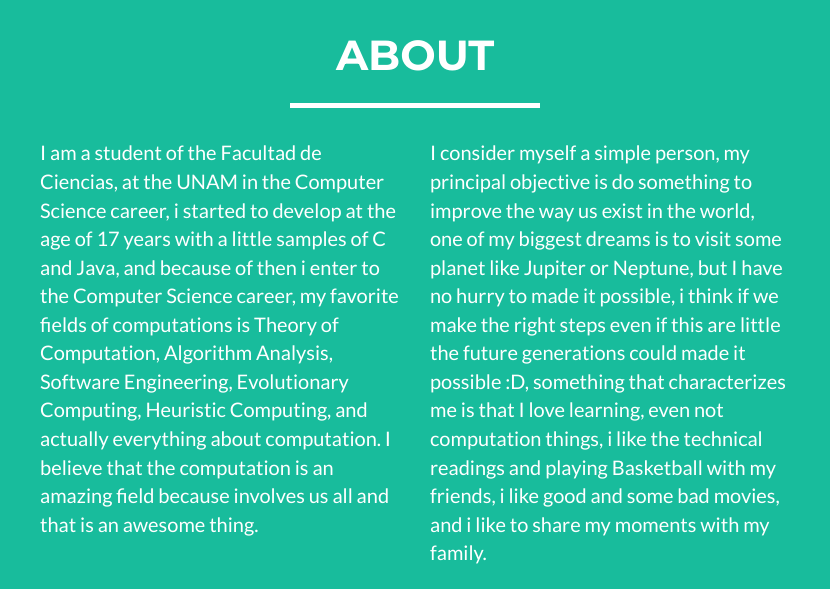
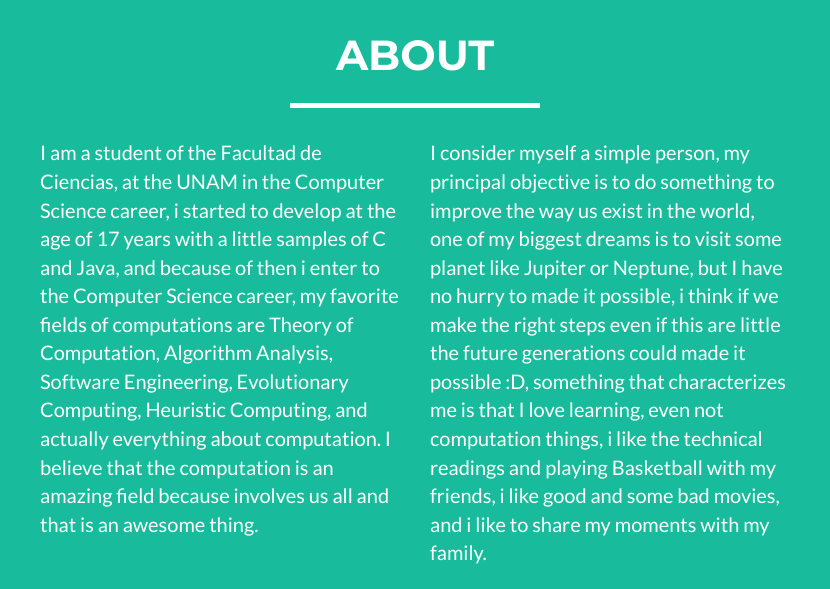
Before and after one commit to vavimayor159/vavimayor159.github.io, a website: page index.html in a window 1280 px wide. Shown: the part 1720-2309 px from the top of the page, 225-1055 px from the left. Drawn offline with nearby package versions, Linux system fonts and the light colour scheme.

Commit message:
Fixing some ortography

```diff
--- a/index.html
+++ b/index.html
@@ -169,13 +169,13 @@
                 <div class="col-lg-4 col-lg-offset-2">
                     <p>I am a student of the Facultad de Ciencias, at the UNAM in the Computer Science career,
                     i started to develop at the age of 17 years with a little samples of C and Java, and because of
-                    then i enter to the Computer Science career, my favorite fields of computations is Theory of Computation,
+                    then i enter to the Computer Science career, my favorite fields of computations are Theory of Computation,
                     Algorithm Analysis, Software Engineering, Evolutionary Computing, Heuristic Computing,
                     and actually everything about computation. I believe that the computation is an amazing field
                     because involves us all and that is an awesome thing.</p>
                 </div>
                 <div class="col-lg-4">
-                    <p>I consider myself a simple person, my principal objective is do something to improve the way
+                    <p>I consider myself a simple person, my principal objective is to do something to improve the way
                     us exist in the world, one of my biggest dreams is to visit some planet like Jupiter or Neptune,
                     but I have no hurry to made it possible, i think if we make the right steps even if this are little
                     the future generations could made it possible :D, something that characterizes me is that
```
